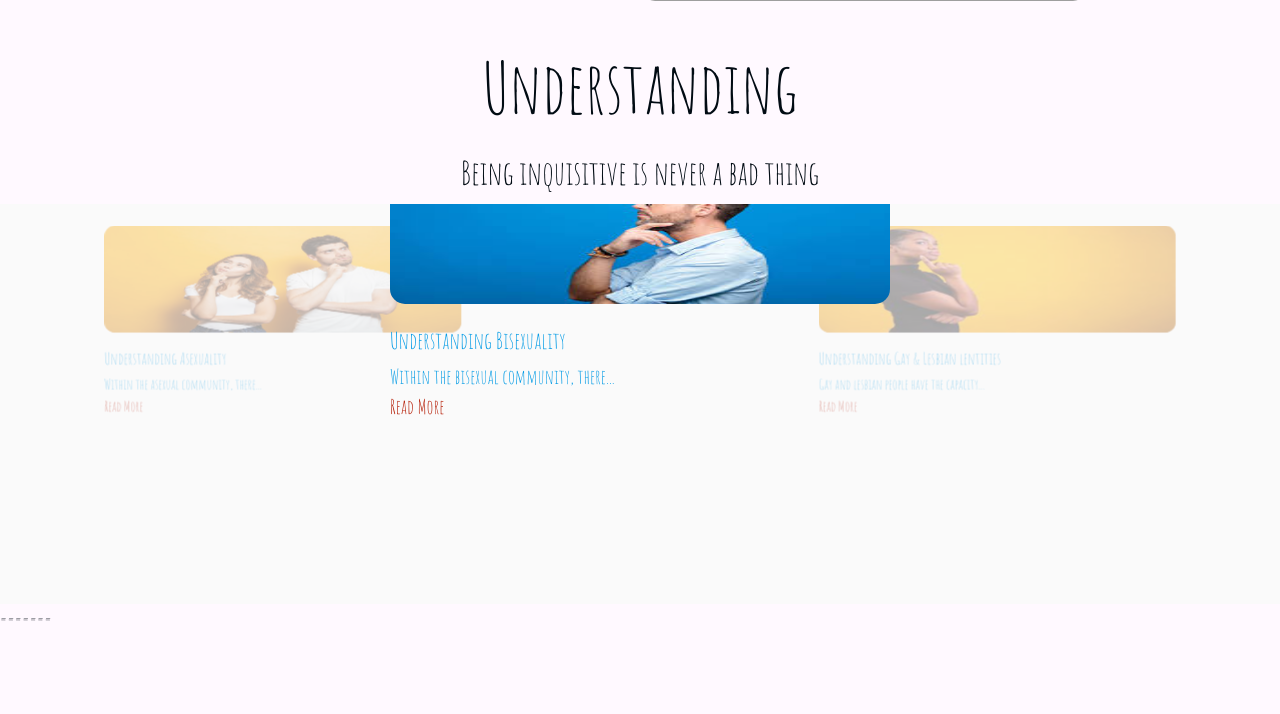
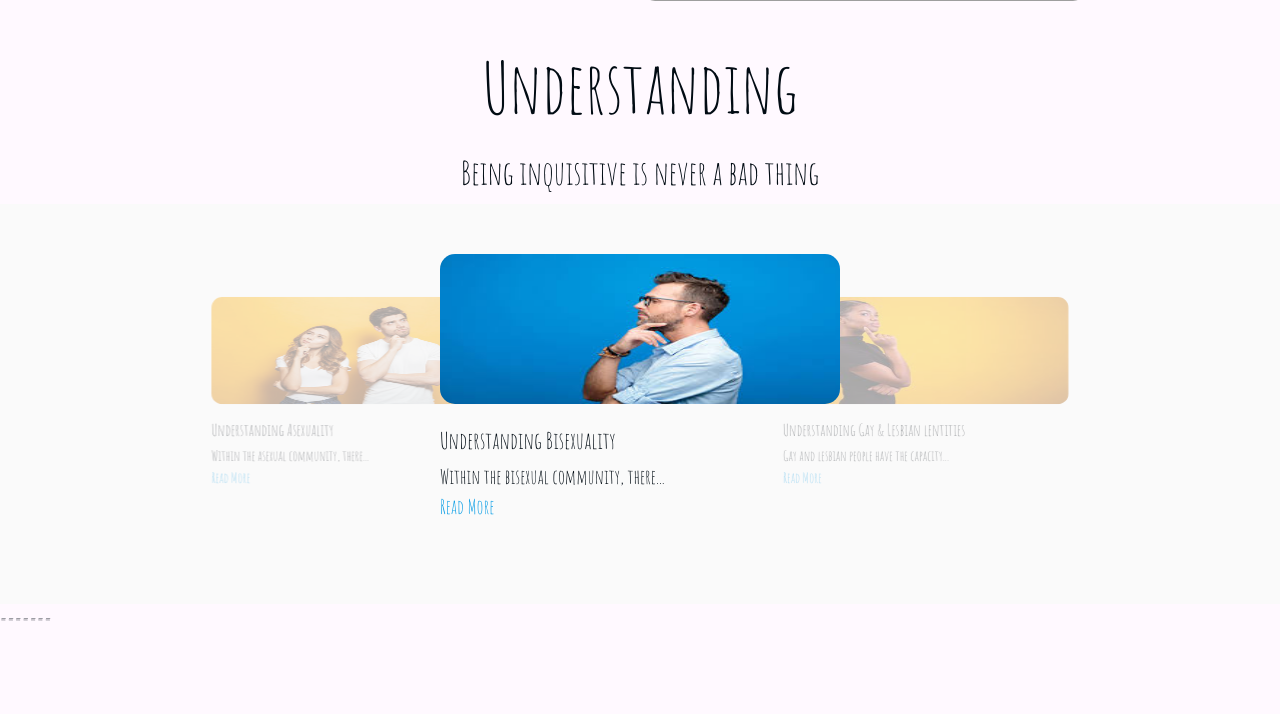
Before and after one commit to ignasvilkas/hackathon-june-23, a Django app: page /resources/ in a window 1280 px wide. Shown: the part 905-1619 px from the top of the page. Run offline with Django 4.2, Linux system fonts and the light colour scheme; some libraries are stand-ins or nearby versions; grey boxes are pictures that could not be loaded.

Commit message:
Fix carousel layout

```diff
--- a/main_app/templates/main_app/resources.html
+++ b/main_app/templates/main_app/resources.html
@@ -39,30 +39,29 @@ Godd Luck! -->
     <h5 class="resources-h">Being inquisitive is never a bad thing</h5>
 
     <!-- Carousel section start -->
-    <div class="carousel grey lighten-5">
-        <a class="carousel-item" href="https://www.thetrevorproject.org/resources/article/understanding-bisexuality/"
-            target="_blank">
+    <div class="carousel grey lighten-5 container">
+       <div class="carousel-item">
                 <img class="carousel-img" src="/static/media/thinking-man.jpeg" alt="Thinking Man">
                 <h6>Understanding Bisexuality</h6>
                 <p>Within the bisexual community, there...</p>
-            <p class="resources-read--more">Read More</p>
-        </a>
-        <a class="carousel-item"
-            href="https://www.thetrevorproject.org/resources/article/understanding-gay-lesbian-identities/"
-            target="_blank">
+                <a href="https://www.thetrevorproject.org/resources/article/understanding-bisexuality/"
+                target="_blank">Read More</a>
+       </div>
+        <div class="carousel-item">
                 <img class="carousel-img" src="/static/media/thinking-woman.jpeg" alt="Thinking Woman">
                 <h6>Understanding Gay & Lesbian lentities</h6>
                 <p>Gay and lesbian people have the capacity...</p>
-            <p class="resources-read--more">Read More</p>
-        </a>
-        <a class="carousel-item"
-            href="https://www.thetrevorproject.org/resources/article/understanding-asexuality/#:~:text=People%20who%20identify%20as%20asexual,romantic%20attraction%20to%20other%20people."
-            target="_blank">
+                <a href="https://www.thetrevorproject.org/resources/article/understanding-gay-lesbian-identities/"
+                target="_blank">Read More</a>
+        </div>
+        <div class="carousel-item">
            <img class="carousel-img" src="/static/media/thinking-two.jpeg" alt="Thinking Couple">
             <h6>Understanding Asexuality</h6>
             <p>Within the asexual community, there...</p>
-            <p class="resources-read--more">Read More</p>
-        </a>
+            <a href="https://www.thetrevorproject.org/resources/article/understanding-asexuality/#:~:text=People%20who%20identify%20as%20asexual,romantic%20attraction%20to%20other%20people."
+            target="_blank">Read More</a>
+        </div>
+
     </div>
     <!-- Carousel section end -->
 
--- a/static/css/style.css
+++ b/static/css/style.css
@@ -382,7 +382,8 @@ footer {
 
 
 .carousel-item {
-  padding-bottom: 350px;
+ width: 20rem !important;
+ height: 15rem !important;
 }
 
 .carousel-img {
@@ -405,9 +406,10 @@ footer {
   display: none !important;
 }
 
-.carousel-item {
-  width: 500px !important;
-  height: 500px !important;
+.carousel {
+
 }
 
+
+
 /* --------------------------------------------------- Contact page styles */
```
Lines whose indentation alone changed are shown as unchanged.
